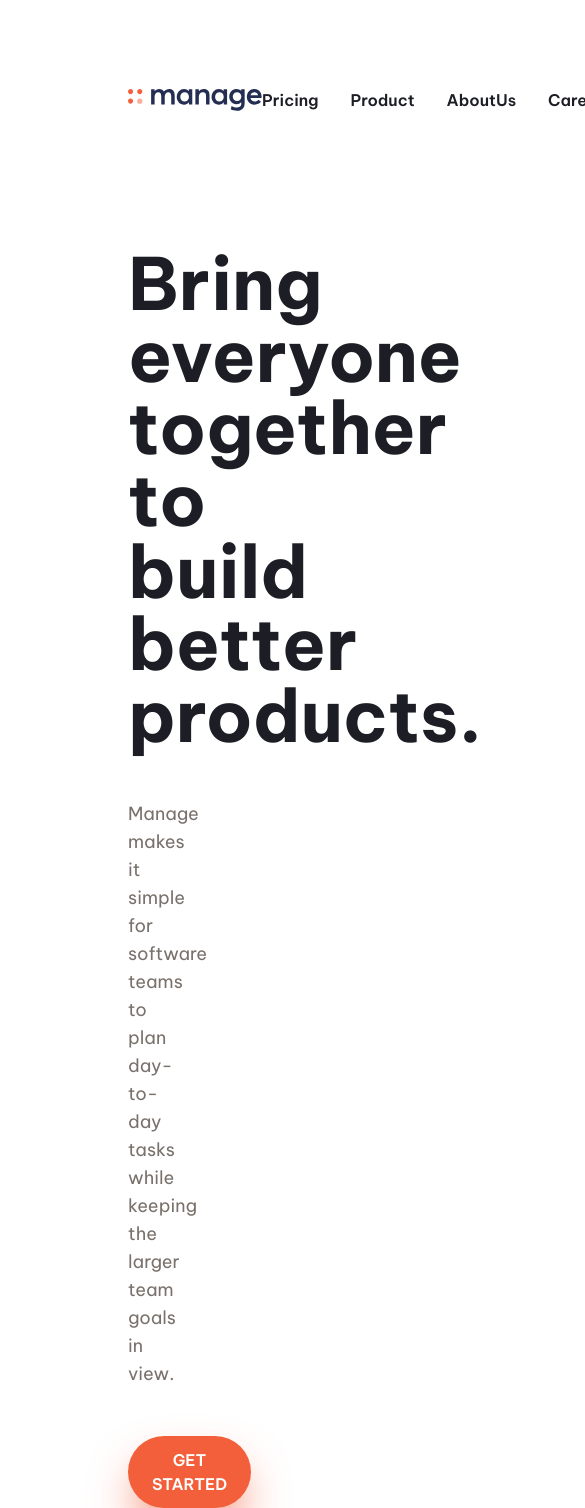
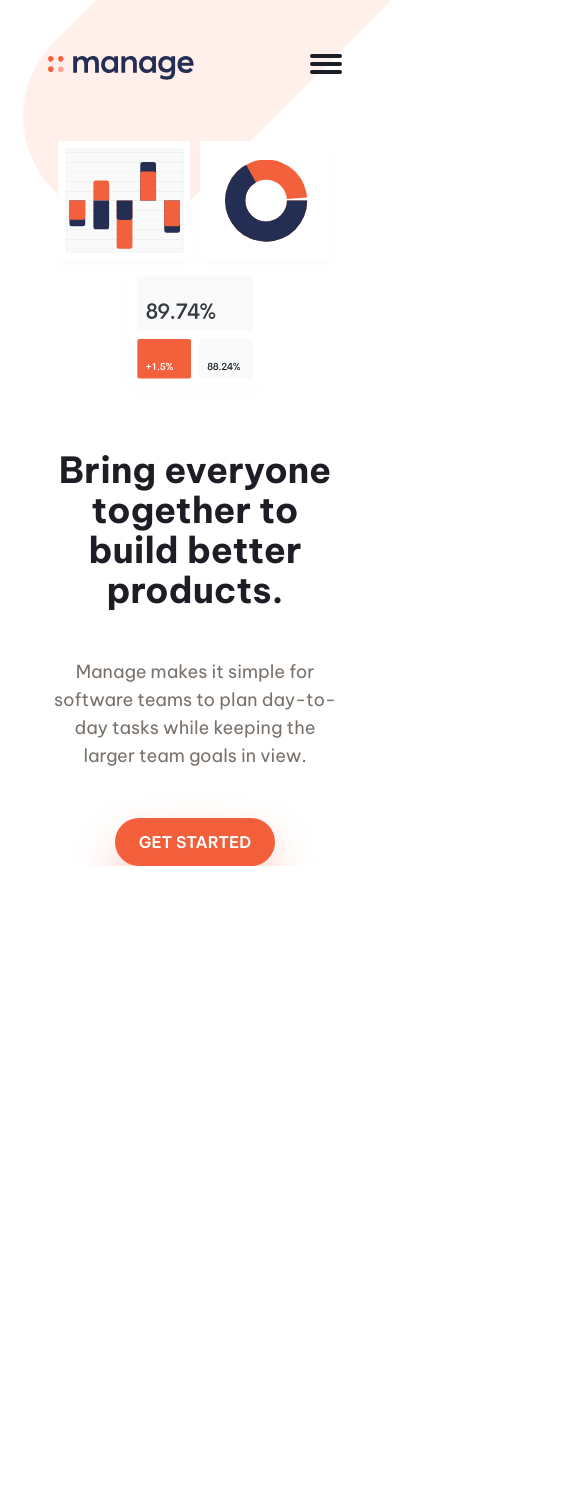
Before and after one commit to Sifanfiseha/Manage-landing-page, a React (Vite) app: page / in a window 390 px wide. Shown: the top 1508 px of the page, 585 px wide, since content can reach past the window. After the commit the page ends 866 px from the top, so only its background shows below. Built offline with nearby package versions, Linux system fonts and the light colour scheme.

Commit message:
fix: responsivness for the hero and navigation

```diff
--- a/src/components/Button.jsx
+++ b/src/components/Button.jsx
@@ -1,7 +1,6 @@
-export default function Button({ children }) {
-  return (
-    <button className="bg-Bright-Red px-6 cursor-pointer py-3 shadow-2xl hover:bg-amber-500 duration-110 ease-in  shadow-Bright-Red rounded-full text-white uppercase font-semibold">
-      {children}
-    </button>
-  );
+export default function Button({ children, classes = "" }) {
+  const classname =
+    classes +
+    " bg-Bright-Red px-6 cursor-pointer py-3 shadow-2xl hover:bg-amber-500 duration-110 ease-in  shadow-Bright-Red rounded-full text-white uppercase font-semibold";
+  return <button className={classname}>{children}</button>;
 }
--- a/src/components/Hero.jsx
+++ b/src/components/Hero.jsx
@@ -1,21 +1,33 @@
 import heroImg from "../assets/illustration-intro.svg";
 import Button from "./Button";
+import bgimg from "../assets/bg-tablet-pattern.svg";
 
 export default function Hero() {
   return (
-    <section id="hero" className="items-center grid grid-cols-2 mx-32 gap-64">
-      <dev>
-        <h1 className="text-7xl font-bold my-12 text-Very-Dark-Blue">
+    <section
+      id="hero"
+      className="items-center grid grid-cols-1 md:grid-cols-2 place-items-center mx-12 md:mx-32 md:gap-44"
+    >
+      <img
+        className="absolute -z-10 top-[-20%] right-[-6%]"
+        src={bgimg}
+        alt="table pattern"
+      />
+
+      <dev className="order-2 md:order-1">
+        <h1 className="md:text-7xl text-4xl  text-center md:text-left font-bold my-12 text-Very-Dark-Blue">
           Bring everyone together to build better products.
         </h1>
-        <p className="text-lg my-12 text-stone-500 max-w-md">
+        <p className="text-lg text-center md:text-left my-12 text-stone-500 max-w-md">
           Manage makes it simple for software teams to plan day-to-day tasks
           while keeping the larger team goals in view.
         </p>
-        <Button>get started</Button>
+        <div className="flex w-full items-center justify-center md:block">
+          <Button>get started</Button>
+        </div>
       </dev>
-      <div>
-        <img src={heroImg} alt="illustration intro" />
+      <div className="order-1 md:order-2">
+        <img className="w-full" src={heroImg} alt="illustration intro" />
       </div>
     </section>
   );
--- a/src/components/Nav.jsx
+++ b/src/components/Nav.jsx
@@ -1,23 +1,28 @@
 import logo from "../assets/logo.svg";
 import Button from "./Button";
+import { navLink } from "../data/data";
 
 export default function Nav() {
-  const navLink = ["pricing", "product", "aboutUs", "careers", "comunity"];
   return (
     <header>
-      <nav className="flex items-center my-16 mx-32 justify-between">
+      <nav className="flex items-center my-14 mx-12 md:mx-32 justify-between">
         <img src={logo} alt="manage logo" />
-        <ul className="flex items-center gap-8">
+        <ul className="md:flex hidden items-center gap-8">
           {navLink.map((link) => (
             <li
-              className="capitalize cursor-pointer hover:text-stone-600 duration-110 ease-in font-semibold"
+              className="capitalize  cursor-pointer hover:text-stone-600 duration-110 ease-in font-semibold"
               key={link}
             >
               {link}
             </li>
           ))}
         </ul>
-        <Button>get started</Button>
+        <Button classes="hidden md:block">get started</Button>
+        <div className="flex md:hidden mt-[-0.5rem] flex-col gap-1">
+          <div className="w-8 h-1 bg-Very-Dark-Blue rounded-sm"></div>
+          <div className="w-8 h-1 bg-Very-Dark-Blue rounded-sm"></div>
+          <div className="w-8 h-1 bg-Very-Dark-Blue rounded-sm"></div>
+        </div>
       </nav>
     </header>
   );
--- /dev/null
+++ b/src/data/data.js
@@ -0,0 +1,3 @@
+const navLink = ["pricing", "product", "aboutUs", "careers", "comunity"];
+const name = "sifen";
+export { navLink };
--- a/src/index.css
+++ b/src/index.css
@@ -22,4 +22,5 @@
 body {
   font-family: "Be Vietnam Pro";
   color: var(--color-Very-Dark-Blue);
+  overflow: hidden;
 }
```
